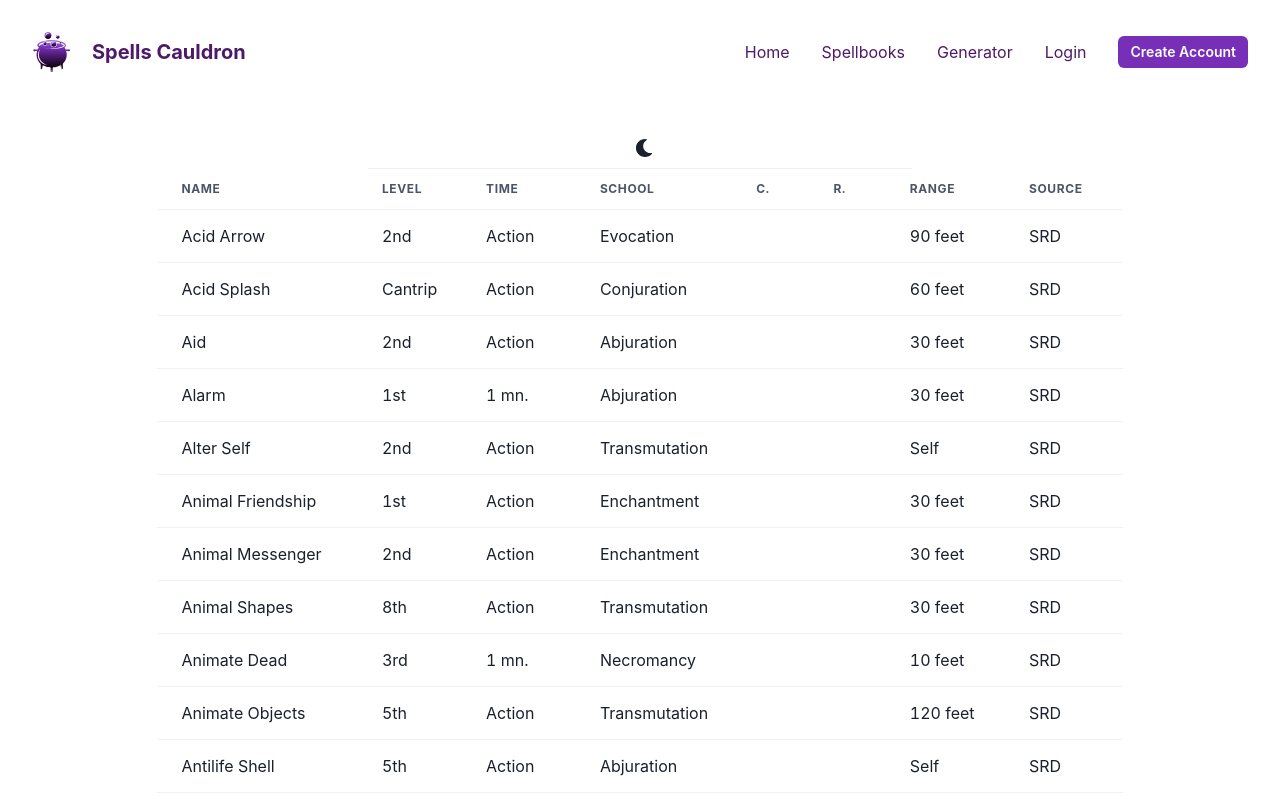
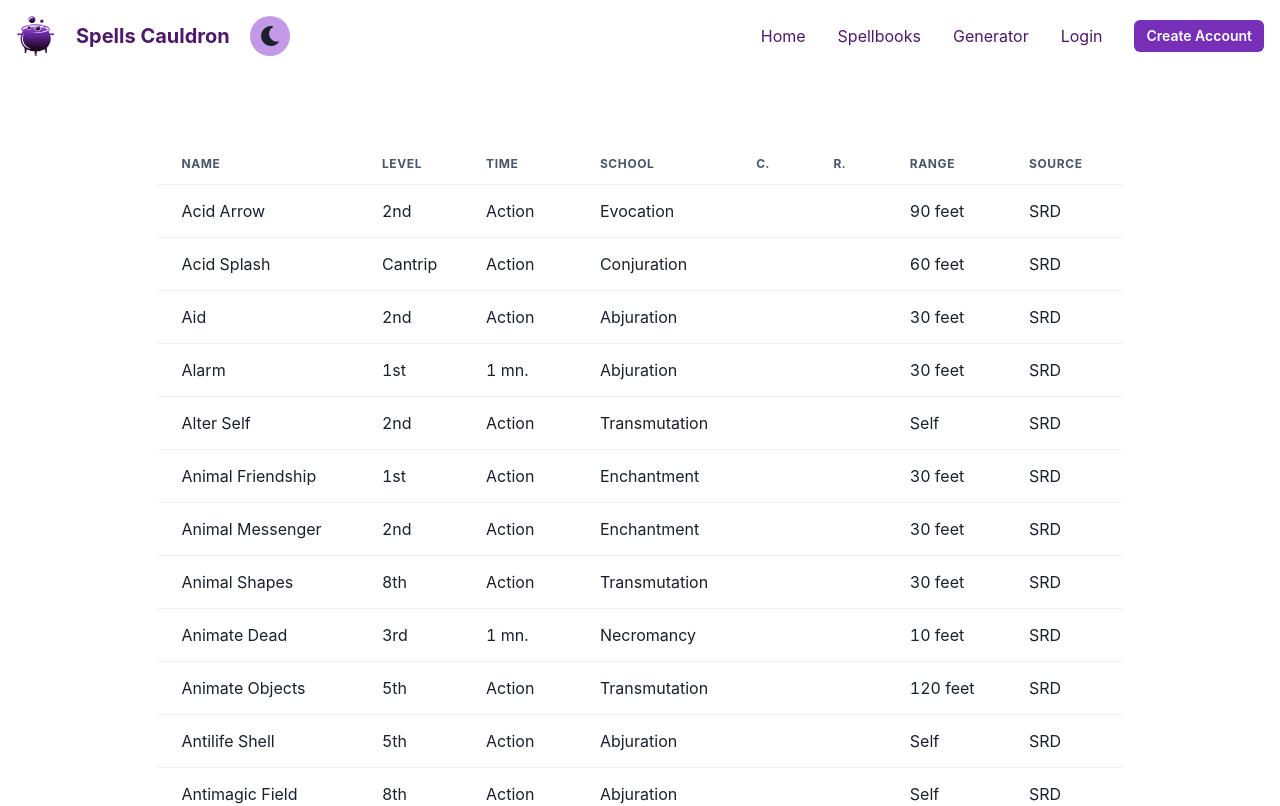
Before and after one commit to AEMuto/spellscauldron, a React (Create React App) app: page / in a window 1280 px wide. Shown: the top 806 px of the page. Built offline with nearby package versions, Linux system fonts and the light colour scheme.

Commit message:
Redesign NavBar to include ColorModeSwitcher

```diff
--- a/package.json
+++ b/package.json
@@ -14,6 +14,7 @@
     "react": "^17.0.1",
     "react-dom": "^17.0.1",
     "react-icons": "^3.0.0",
+    "react-router-dom": "^5.2.0",
     "react-scripts": "4.0.1",
     "react-table": "^7.6.2",
     "web-vitals": "^0.2.2"
--- a/src/App.js
+++ b/src/App.js
@@ -1,13 +1,18 @@
 import React, { Component } from 'react';
+import { Redirect, Route, Switch } from 'react-router-dom';
 import {
   ChakraProvider,
   Box,
   Container,
+  VStack,
   Text,
   Link,
-  VStack,
+  HStack,
+  Stack,
+  Circle,
   Code,
   Grid,
+  GridItem,
   theme,
   Flex,
   Heading,
@@ -15,37 +20,25 @@ import {
   Button,
   Center,
   Divider,
+  useColorMode,
+  useColorModeValue,
 } from '@chakra-ui/react';
 import { ColorModeSwitcher } from './ColorModeSwitcher';
-import { Logo } from './Logo';
 import SpellsTable from './components/spellsTable';
 import NavBar from './components/navBar';
 import customTheme from './utils/theme';
 
-class App extends Component {
-  state = {};
-  render() {
+function App() {
   return (
-      // <ChakraProvider theme={theme}>
-      //   <Box textAlign="center" fontSize="xl">
-      //     <Grid minH="100vh" p={3}>
-      //       <ColorModeSwitcher justifySelf="flex-end" />
-      //       <VStack spacing={8}>
-      //         <SpellsTable />
-      //       </VStack>
-      //     </Grid>
-      //   </Box>
-      // </ChakraProvider>
     <ChakraProvider theme={customTheme}>
-        <NavBar position="fixed" />
-        <Container maxW="xl" pt={32} centerContent>
-          <ColorModeSwitcher justifySelf="flex-end" />
-          <Divider />
+      <Stack position="fixed" w="100%" spacing={0} mt={-36}>
+        <NavBar />
+      </Stack>
+      <Container maxW="xl" mt={36} centerContent>
         <SpellsTable />
       </Container>
     </ChakraProvider>
   );
 }
-}
 
 export default App;
--- a/src/ColorModeSwitcher.js
+++ b/src/ColorModeSwitcher.js
@@ -1,23 +1,32 @@
 import React from 'react';
-import { useColorMode, useColorModeValue, IconButton } from '@chakra-ui/react';
+import {
+  useColorMode,
+  useColorModeValue,
+  IconButton,
+  Box,
+  Center,
+  Circle,
+} from '@chakra-ui/react';
 import { FaMoon, FaSun } from 'react-icons/fa';
 
-export const ColorModeSwitcher = props => {
+export const ColorModeSwitcher = () => {
   const { toggleColorMode } = useColorMode();
   const text = useColorModeValue('dark', 'light');
   const SwitchIcon = useColorModeValue(FaMoon, FaSun);
+  const iconColor = useColorModeValue('#1A202C', 'white');
+  const circleBg = useColorModeValue('primary.200', 'primary.500');
 
   return (
+    <Circle bg={circleBg} size="10">
       <IconButton
-      size="md"
-      fontSize="lg"
+        size="xl"
+        fontSize="xl"
         aria-label={`Switch to ${text} mode`}
         variant="ghost"
-      color="current"
-      marginLeft="2"
+        color={iconColor}
         onClick={toggleColorMode}
         icon={<SwitchIcon />}
-      {...props}
       />
+    </Circle>
   );
 };
--- a/src/components/logo.jsx
+++ b/src/components/logo.jsx
@@ -1,6 +1,7 @@
 import React from 'react';
-import { Image, HStack, Heading } from '@chakra-ui/react';
+import { Image, HStack, Heading, Divider } from '@chakra-ui/react';
 import logo from '../utils/logo.svg';
+import { ColorModeSwitcher } from '../ColorModeSwitcher';
 
 export default function Logo(props) {
   return (
@@ -9,6 +10,8 @@ export default function Logo(props) {
       <Heading as="h1" size="md">
         Spells Cauldron
       </Heading>
+
+      <ColorModeSwitcher />
     </HStack>
   );
 }
--- a/src/components/navBarContainer.jsx
+++ b/src/components/navBarContainer.jsx
@@ -9,8 +9,7 @@ const NavBarContainer = ({ children, ...props }) => {
       justify="space-between"
       wrap="wrap"
       w="100%"
-      mb={8}
-      p={8}
+      p={4}
       bg={['white', 'white', 'white', 'white']}
       color={['primary.500', 'primary.500', 'primary.700', 'primary.700']}
       {...props}
```
Also changed, not shown: src/index.js (+4 -3 lines), src/components/spells.jsx (added), 2 other files (tests, documents, lock files or other folders). Lines whose indentation alone changed are shown as unchanged.
